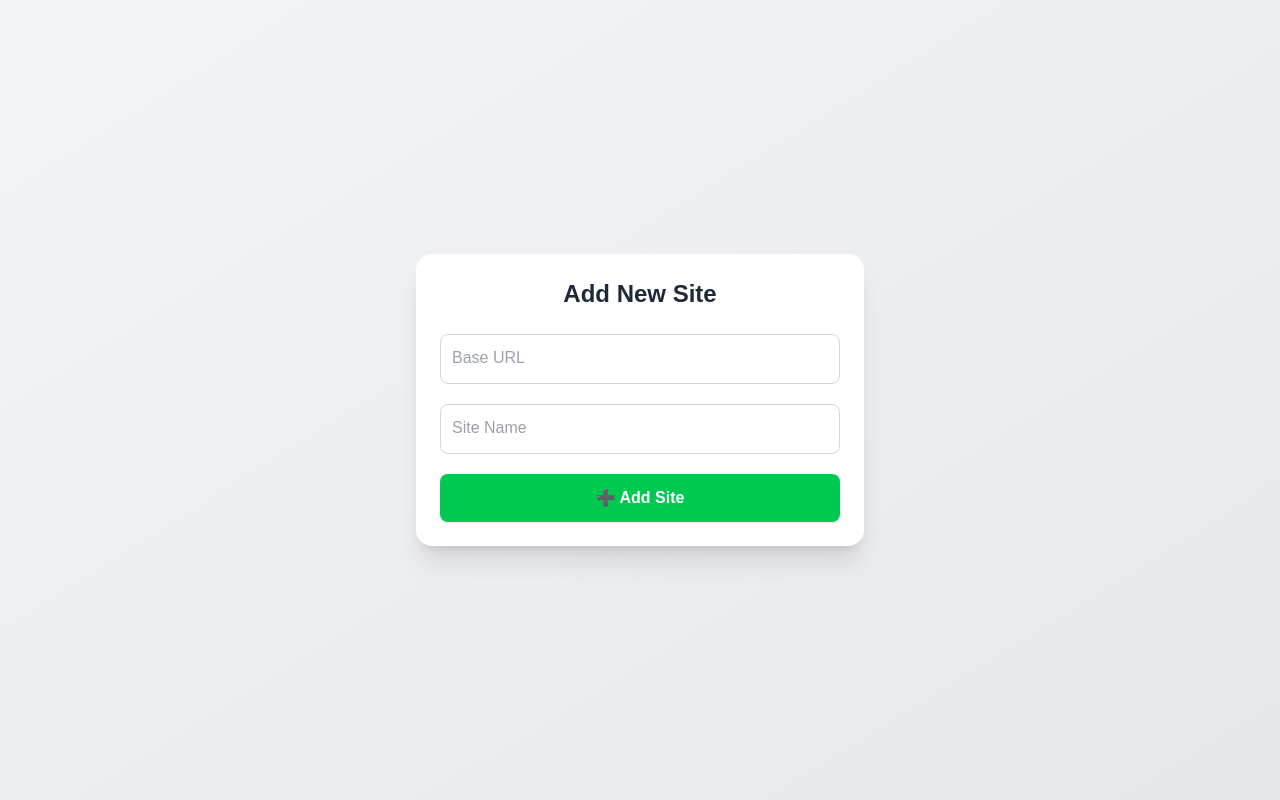
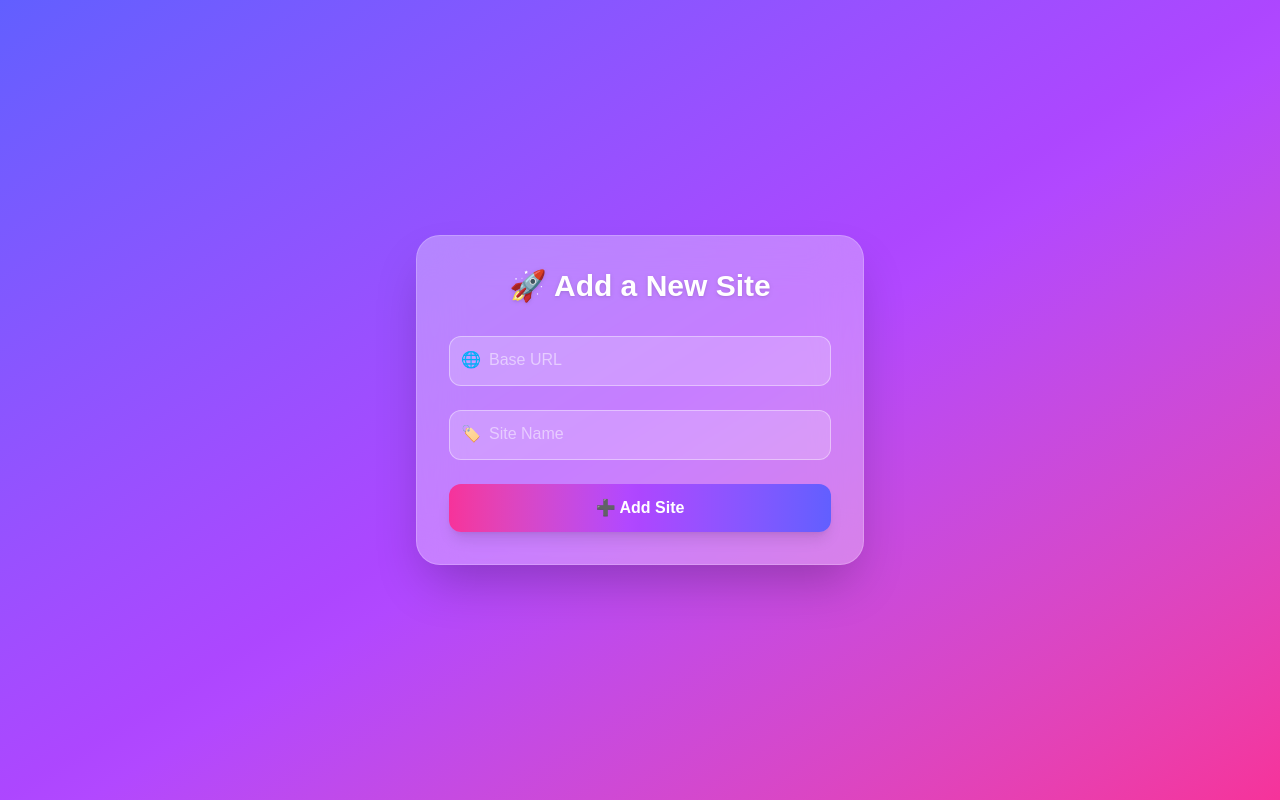
Before and after one commit to krativeweb/pricewise-frontend, a Next.js app: page /add-site in a window 1280 px wide. Built offline with nearby package versions, Linux system fonts and the light colour scheme.

Commit message:
Update page.jsx

```diff
--- a/src/app/add-site/page.jsx
+++ b/src/app/add-site/page.jsx
@@ -1,70 +1,86 @@
 'use client';
-import { useState } from 'react';
+import { useState, useEffect } from 'react';
 import axios from 'axios';
 
 export default function AddSiteForm() {
   const [baseUrl, setBaseUrl] = useState('');
   const [name, setName] = useState('');
   const [loading, setLoading] = useState(false);
-  const [success, setSuccess] = useState('');
-  const [error, setError] = useState('');
+  const [toast, setToast] = useState({ type: '', message: '' });
 
   const backendBase = 'https://pricewise-scraper-v2.vercel.app';
 
   const handleSubmit = async (e) => {
     e.preventDefault();
     setLoading(true);
-    setError('');
-    setSuccess('');
+    setToast({ type: '', message: '' });
 
     try {
       const res = await axios.post(`${backendBase}/api/sites`, { baseUrl, name });
       if (res.data.success) {
-        setSuccess('✅ Site added successfully!');
+        setToast({ type: 'success', message: '✅ Site added successfully!' });
         setBaseUrl('');
         setName('');
       } else {
-        setError(res.data.message || 'Failed to add site');
+        setToast({ type: 'error', message: res.data.message || 'Failed to add site' });
       }
     } catch (err) {
-      setError(err.response?.data?.message || 'Server error');
+      setToast({ type: 'error', message: err.response?.data?.message || 'Server error' });
     }
 
     setLoading(false);
   };
 
+  // auto-hide toast after 3s
+  useEffect(() => {
+    if (toast.message) {
+      const timer = setTimeout(() => setToast({ type: '', message: '' }), 3000);
+      return () => clearTimeout(timer);
+    }
+  }, [toast]);
+
   return (
-    <div className="min-h-screen flex items-center justify-center bg-gradient-to-br from-gray-100 to-gray-200 p-4">
-      <div className="bg-white shadow-xl rounded-2xl p-6 w-full max-w-md">
-        <h2 className="text-2xl font-bold mb-6 text-center text-gray-800">Add New Site</h2>
+    <div className="min-h-screen flex items-center justify-center bg-gradient-to-br from-indigo-500 via-purple-500 to-pink-500 p-6">
+      <div className="relative bg-white/30 backdrop-blur-xl shadow-2xl rounded-3xl p-8 w-full max-w-md border border-white/20">
+        {/* Heading */}
+        <h2 className="text-3xl font-extrabold mb-8 text-center text-white drop-shadow">
+          🚀 Add a New Site
+        </h2>
 
-        <form onSubmit={handleSubmit} className="space-y-5">
+        {/* Form */}
+        <form onSubmit={handleSubmit} className="space-y-6">
           {/* Base URL */}
           <div className="relative">
+            <span className="absolute left-3 top-3 text-gray-500">
+              🌐
+            </span>
             <input
               type="url"
               value={baseUrl}
               onChange={(e) => setBaseUrl(e.target.value)}
               placeholder=" "
-              className="peer border border-gray-300 rounded-lg w-full p-3 focus:outline-none focus:ring-2 focus:ring-green-400"
+              className="peer pl-10 border border-white/40 bg-white/20 rounded-xl w-full p-3 text-white placeholder-transparent focus:outline-none focus:ring-2 focus:ring-pink-400 focus:bg-white/30 transition"
               required
             />
-            <label className="absolute left-3 top-3 text-gray-500 text-sm transition-all peer-placeholder-shown:top-3 peer-placeholder-shown:text-gray-400 peer-placeholder-shown:text-base peer-focus:top-1 peer-focus:text-xs peer-focus:text-green-600">
+            <label className="absolute left-10 top-3 text-white/70 text-sm transition-all peer-placeholder-shown:top-3 peer-placeholder-shown:text-white/50 peer-placeholder-shown:text-base peer-focus:top-1 peer-focus:text-xs peer-focus:text-pink-300">
               Base URL
             </label>
           </div>
 
           {/* Site Name */}
           <div className="relative">
+            <span className="absolute left-3 top-3 text-gray-500">
+              🏷️
+            </span>
             <input
               type="text"
               value={name}
               onChange={(e) => setName(e.target.value)}
               placeholder=" "
-              className="peer border border-gray-300 rounded-lg w-full p-3 focus:outline-none focus:ring-2 focus:ring-green-400"
+              className="peer pl-10 border border-white/40 bg-white/20 rounded-xl w-full p-3 text-white placeholder-transparent focus:outline-none focus:ring-2 focus:ring-pink-400 focus:bg-white/30 transition"
               required
             />
-            <label className="absolute left-3 top-3 text-gray-500 text-sm transition-all peer-placeholder-shown:top-3 peer-placeholder-shown:text-gray-400 peer-placeholder-shown:text-base peer-focus:top-1 peer-focus:text-xs peer-focus:text-green-600">
+            <label className="absolute left-10 top-3 text-white/70 text-sm transition-all peer-placeholder-shown:top-3 peer-placeholder-shown:text-white/50 peer-placeholder-shown:text-base peer-focus:top-1 peer-focus:text-xs peer-focus:text-pink-300">
               Site Name
             </label>
           </div>
@@ -72,7 +88,7 @@ export default function AddSiteForm() {
           {/* Submit Button */}
           <button
             type="submit"
-            className="w-full bg-green-500 text-white py-3 rounded-lg font-semibold shadow hover:bg-green-600 transition-colors flex justify-center items-center"
+            className="w-full bg-gradient-to-r from-pink-500 via-purple-500 to-indigo-500 text-white py-3 rounded-xl font-bold shadow-lg hover:shadow-pink-400/40 hover:scale-105 transition-transform flex justify-center items-center"
             disabled={loading}
           >
             {loading ? (
@@ -102,15 +118,13 @@ export default function AddSiteForm() {
           </button>
         </form>
 
-        {/* Alerts */}
-        {success && (
-          <div className="mt-4 p-3 rounded-lg bg-green-50 border border-green-300 text-green-700 text-center animate-fade-in">
-            {success}
-          </div>
-        )}
-        {error && (
-          <div className="mt-4 p-3 rounded-lg bg-red-50 border border-red-300 text-red-700 text-center animate-fade-in">
-            {error}
+        {/* Toast */}
+        {toast.message && (
+          <div
+            className={`fixed top-5 right-5 px-4 py-3 rounded-lg shadow-lg text-white font-medium animate-fade-in
+              ${toast.type === 'success' ? 'bg-green-500' : 'bg-red-500'}`}
+          >
+            {toast.message}
           </div>
         )}
       </div>
```
